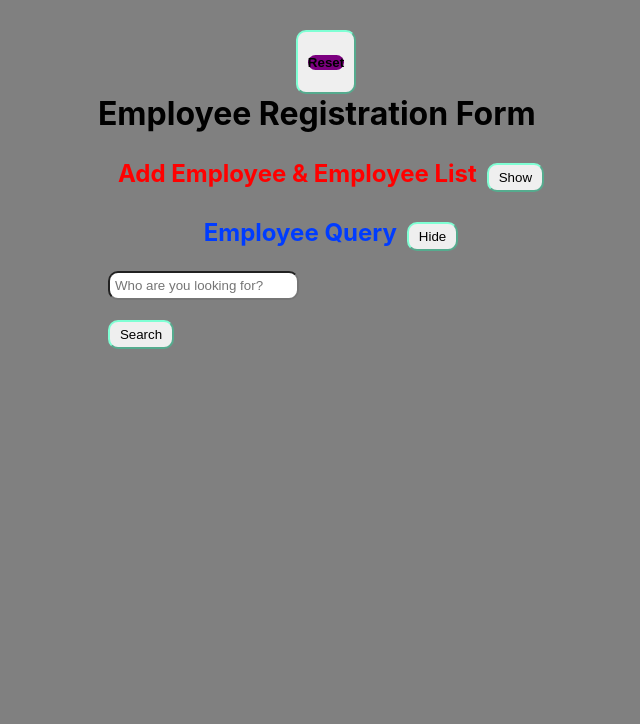
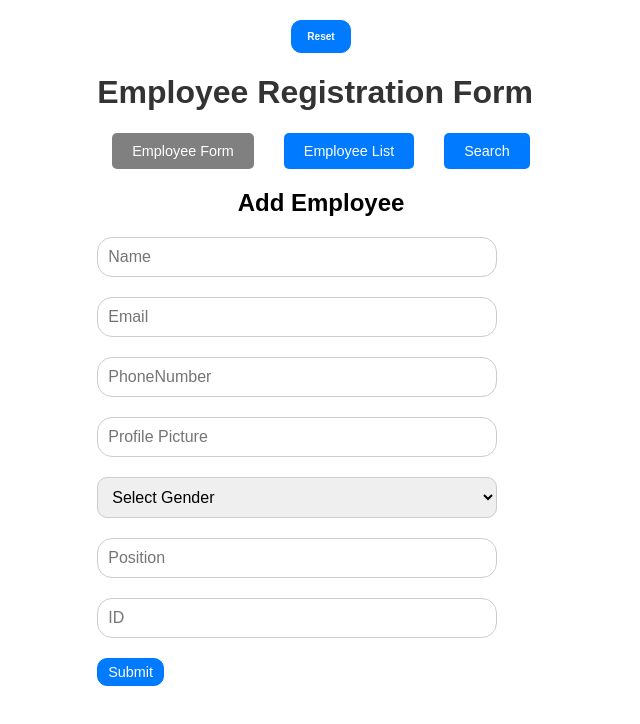
Before and after one commit to Tsageon/EmployeeApp2.0, a React (Create React App) app: page / in a window 1280 px wide. Shown: the top 724 px of the page, without its empty margins (319-959 px from the left). Built offline with nearby package versions, Linux system fonts and the light colour scheme.

Commit message:
InteractiveTabs,SearchOnChangeandRedirect

```diff
--- a/src/components/App2.js
+++ b/src/components/App2.js
@@ -1,32 +1,28 @@
-import React, { useState, useEffect } from 'react';
+import React, { useState, useRef } from 'react';
 import './app2.css';
-import Home from './Home'
 
 function Form() {
-  const [employees,setEmployees] = useState([]);
-  const [searchQuery,setSearchQuery] = useState('');
-  const [filteredEmployees,setFilteredEmployees] = useState([]);
-  const [newEmployee,setNewEmployee] = useState({
-    name: '', gender: '', email: '',
-    phone: '', image: '', position: '', id: ''
+  const [employees, setEmployees] = useState([]);
+  const [searchQuery, setSearchQuery] = useState('');
+  const [filteredEmployees, setFilteredEmployees] = useState([]);
+  const [newEmployee, setNewEmployee] = useState({
+    name: '', gender: '', email: '', phone: '', image: '', position: '', id: ''
   });
-
-  const [isEditing,setIsEditing] = useState(false);
-  const [currentEmployeeId,setCurrentEmployeeId] = useState('');
-  const [errors,setErrors] = useState({});
-
-  const [showEmployeeQuery, setShowEmployeeQuery] = useState(true);
-  const [showFormAndList, setShowFormAndList] = useState(false);
+  const [isEditing, setIsEditing] = useState(false);
+  const [currentEmployeeId, setCurrentEmployeeId] = useState('');
+  const [errors, setErrors] = useState({});
+  const [activeTab, setActiveTab] = useState('form');
+  const searchTimeoutRef = useRef(null);
 
   const validate = () => {
     let tempErrors = {};
     tempErrors.name = newEmployee.name ? "" : "This field is required.";
     tempErrors.gender = newEmployee.gender ? "" : "What do you identify as?";
-    tempErrors.email = newEmployee.email ? (/^[^@\s]+@[^@\s]+\.[^@\s]+$/.test(newEmployee.email) ? "" : "Are you a bot?") : "This field is required.";
-    tempErrors.phone = newEmployee.phone ? (/^\d{10}$/.test(newEmployee.phone) ? "" : "How are we supposed to contact you?") : "This field is required.";
-    tempErrors.image = newEmployee.image ? "" : "What do you look like?";
+    tempErrors.email = newEmployee.email ? (/^[^@\s]+@[^@\s]+\.[^@\s]+$/.test(newEmployee.email) ? "" : "Are you a Robot?") : "This field is required.";
+    tempErrors.phone = newEmployee.phone ? (/^\d{10}$/.test(newEmployee.phone) ? "" : "How will we contact you?") : "This field is required.";
+    tempErrors.image = newEmployee.image ? "" : "Profile Picture is required.";
     tempErrors.position = newEmployee.position ? "" : "Position is required.";
-    tempErrors.id = newEmployee.id ? (/^\d{13}$/.test(newEmployee.id) ? "" : "Government needs this to be 13 digits.") : "Government needs this.";
+    tempErrors.id = newEmployee.id ? (/^\d{13}$/.test(newEmployee.id) ? "" : "This needs to be 13 digits.") : "This field is required.";
     setErrors(tempErrors);
     return Object.values(tempErrors).every(x => x === "");
   };
@@ -34,25 +30,19 @@ function Form() {
   const addEmployee = () => {
     if (!validate()) return;
     if (employees.some(employee => employee.id === newEmployee.id)) {
-      alert('Congrats, you might be a clone.');
+      alert('Congrats, your information might have been compromised.');
       return;
     }
 
-    try {
     setEmployees([...employees, newEmployee]);
     resetForm();
     alert('Poverty avoided successfully!');
-    } catch (error) {
-      alert('Not Happening.Try again.');
-    }
   };
 
   const resetForm = () => {
     setNewEmployee({
-      name: '', gender: '', email: '',
-      phone: '', image: '', position: '', id: ''
+      name: '', gender: '', email: '', phone: '', image: '', position: '', id: ''
     });
-
     setIsEditing(false);
     setCurrentEmployeeId('');
     setErrors({});
@@ -66,18 +56,14 @@ function Form() {
     setNewEmployee(employee);
     setIsEditing(true);
     setCurrentEmployeeId(employee.id);
-    setShowFormAndList(true);
+    setActiveTab('form');
   };
 
   const updateEmployee = () => {
     if (!validate()) return;
 
-    try {
     setEmployees(employees.map(employee => (employee.id === currentEmployeeId ? newEmployee : employee)));
     resetForm();
-    } catch (error) {
-      alert('Government things Happened.Try Again.');
-    }
   };
 
   const handleSubmit = () => {
@@ -89,76 +75,69 @@ function Form() {
   };
 
   const handleSearch = () => {
-    if (employees.length === 0) {
-      alert('No employees found.');
-      return;
-    }
-
-    setFilteredEmployees(employees.filter(employee => employee.name.includes(searchQuery) || employee.id.includes(searchQuery)));
+    setFilteredEmployees(employees.filter(employee =>
+      employee.name.toLowerCase().includes(searchQuery.toLowerCase()) ||
+      employee.id.includes(searchQuery)
+    ));
+    setActiveTab('list');
   };
 
   const handleSearchChange = (e) => {
-    setSearchQuery(e.target.value);
-    if (this.searchTimeout) clearTimeout(this.searchTimeout);
-    this.searchTimeout = setTimeout(handleSearch, 300);
+    const query = e.target.value;
+    setSearchQuery(query);
+
+    if (searchTimeoutRef.current) {
+      clearTimeout(searchTimeoutRef.current);
+    }
+
+    searchTimeoutRef.current = setTimeout(() => {
+      handleSearch();
+    }, 300);
   };
 
-  useEffect(() => {
-    handleSearch();
-    // eslint-disable-next-line
-  }, [employees]);
-
-  return (
-    <div className="app">
-      <h1>Employee Registration Form</h1>
-
-      <div>
-        <h2 className="Two-headings" >
-          {isEditing ? 'Edit Employee' : 'Add Employee'} & Employee List
-          <button onClick={() => setShowFormAndList(!showFormAndList)}>
-            {showFormAndList ? 'Hide' : 'Show'}
-          </button>
-        </h2>
-        {showFormAndList && (
+  const renderForm = () => (
     <>
-            <div>
-              <input type="text" placeholder="Name/Initials?" value={newEmployee.name}
+      <input type="text" placeholder="Name" value={newEmployee.name}
         onChange={(e) => setNewEmployee({ ...newEmployee, name: e.target.value })} />
       <div className="error">{errors.name}</div>
 
-              <input type="email" placeholder="Email?" value={newEmployee.email}
+      <input type="email" placeholder="Email" value={newEmployee.email}
         onChange={(e) => setNewEmployee({ ...newEmployee, email: e.target.value })} />
       <div className="error">{errors.email}</div>
 
-              <input type="text" placeholder="PhoneNo?" value={newEmployee.phone}
+      <input type="text" placeholder="PhoneNumber" value={newEmployee.phone}
         onChange={(e) => setNewEmployee({ ...newEmployee, phone: e.target.value })} />
       <div className="error">{errors.phone}</div>
 
-              <input type="text" placeholder="Profile Pic?" value={newEmployee.image}
+      <input type="text" placeholder="Profile Picture" value={newEmployee.image}
         onChange={(e) => setNewEmployee({ ...newEmployee, image: e.target.value })} />
       <div className="error">{errors.image}</div>
 
       <select className="styled-select"
         value={newEmployee.gender}
-                onChange={(e) => setNewEmployee({...newEmployee,gender: e.target.value})}>
+        onChange={(e) => setNewEmployee({ ...newEmployee, gender: e.target.value })}>
         <option value="">Select Gender</option>
         <option value="Male">Male</option>
         <option value="Female">Female</option>
       </select>
       <div className="error">{errors.gender}</div>
 
-              <input type="text" placeholder="Position/Title?" value={newEmployee.position}
-                onChange={(e) => setNewEmployee({...newEmployee,position: e.target.value })} />
+      <input type="text" placeholder="Position" value={newEmployee.position}
+        onChange={(e) => setNewEmployee({ ...newEmployee, position: e.target.value })} />
       <div className="error">{errors.position}</div>
 
-              <input type="text" placeholder="ID?" value={newEmployee.id}
-                onChange={(e) => setNewEmployee({...newEmployee,id: e.target.value })} />
+      <input type="text" placeholder="ID" value={newEmployee.id}
+        onChange={(e) => setNewEmployee({ ...newEmployee, id: e.target.value })} />
       <div className="error">{errors.id}</div>
 
-              <button onClick={handleSubmit}>{isEditing ? 'Update info?' : 'Submit Info?'}</button>
+      <button className='edit-btns' onClick={handleSubmit}>
+        {isEditing ? 'Update' : 'Submit'}
+      </button>
       {isEditing && <button onClick={resetForm}>Cancel</button>}
-            </div>
+    </>
+  );
 
+  const renderEmployeeList = () => (
     <div className="table-container">
       <table>
         <thead>
@@ -184,8 +163,8 @@ function Form() {
                   <td>{employee.position}</td>
                   <td>{employee.id}</td>
                   <td>
-                            <button onClick={() => editEmployee(employee)}>Edit</button>
-                            <button onClick={() => deleteEmployee(employee.id)}>Delete</button>
+                    <button className='edit' onClick={() => editEmployee(employee)}>Edit</button>
+                    <button className='delete' onClick={() => deleteEmployee(employee.id)}>Delete</button>
                   </td>
                 </tr>
               ))
@@ -197,25 +176,47 @@ function Form() {
         </tbody>
       </table>
     </div>
+  );
+
+  const renderSearch = () => (
+    <>
+      <input type="text" placeholder="Search for employee" value={searchQuery} onChange={handleSearchChange} />
+      <button className='search' onClick={handleSearch}>Search</button>
     </>
-        )}
+  );
+
+  return (
+    <div className="app">
+      <h1>Employee Registration Form</h1>
+
+      <div className="tabs">
+        <button onClick={() => setActiveTab('form')} className={activeTab === 'form' ? 'active-tab' : ''}>Employee Form</button>
+        <button onClick={() => setActiveTab('list')} className={activeTab === 'list' ? 'active-tab' : ''}>Employee List</button>
+        <button onClick={() => setActiveTab('search')} className={activeTab === 'search' ? 'active-tab' : ''}>Search</button>
       </div>
 
+      {activeTab === 'form' && (
         <div>
-        <h2 className='Query-heading'>
-          Employee Query
-          <button onClick={() => setShowEmployeeQuery(!showEmployeeQuery)}>
-            {showEmployeeQuery ? 'Hide' : 'Show'}
-          </button>
-        </h2>
-        {showEmployeeQuery && (
-          <div>
-            <input type="text" placeholder="Who are you looking for?" value={searchQuery}
-              onChange={handleSearchChange}/>
-            <button onClick={handleSearch}>Search</button>
+          <h2 className="Two-headings">{isEditing ? 'Edit Employee' : 'Add Employee'}</h2>
+          {renderForm()}
         </div>
       )}
+
+      {activeTab === 'list' && (
+        <div>
+          <h2 className="Two-headings">Employee List</h2>
+          {renderEmployeeList()}
         </div>
+      )}
+
+      {activeTab === 'search' && (
+        <div>
+          <h2 className="Query-heading">Employee Query</h2>
+          {renderSearch()}
+          {}
+          {searchQuery && renderEmployeeList()}
+        </div>
+      )}
     </div>
   );
 }
--- a/src/components/app2.css
+++ b/src/components/app2.css
@@ -1,88 +1,163 @@
-.App{
+.App {
   padding: 20px;
   display: flex;
   flex-direction: column;
-  align-items: center;}
+  align-items: center;
+  background-color: white;
+  color: #333;
+  font-family: Arial, sans-serif;
+}
 
+h1 {
+  margin: 10;
+  font-size: 2em;
+  color: #333;
+}
 
- h1{
-  margin: 0px;}
+.Two-headings, .Query-heading {
+  color: black;
+  text-align: center;
+  margin-bottom: 20px;
+}
 
-.Two-headings{
-  color: rgb(255, 0, 0);}
+body {
+  background-color: #f5f5f5;
+  margin: 0;
+  font-family: Arial, sans-serif;
+}
 
-.Query-heading{
-   color: rgb(0, 60, 255);
-  justify-self: center;}
-
- body{
-  background-color: grey;}
-
- input{
-  display: block;
-  border-radius: 10px;
-  margin: 10px;
-  padding: 5px;}
-
- button{
-  margin-top: 10px;
-  margin-left: 10px;
-  padding: 5px 10px;
-  border-radius: 10px;
-  border-color: aquamarine;}
-
-  .Refresh{
-  background-color: rgb(124, 0, 128);
-  border-radius: 20px;
-  border-color: purple;}
+input, select {
+  width: 100%;
+  max-width: 400px;
+  padding: 10px;
+  margin: 0 0;
+  border-radius: 15px;
+  border: 1px solid #ccc;
+  box-sizing: border-box;
+  font-size: 1em;
+}
 
 .styled-select {
   border-radius: 10px;
-  border-color: black;
-  margin-left: 10px;
-  padding: 5px;
+  border: 1px solid #ccc;
+  padding: 10px;
+  font-size: 1em;
+  width: 100%;
+  max-width: 400px;
+  box-sizing: border-box;
 }
 
+h2 {
+  margin-top: 20px;
+  text-align: center;
+  color: #333;
+}
 
- h2{
-  margin-top: 20px;
-  padding-left: 20px;
-  justify-self: center;}
+div {
+  margin-bottom: 20px;
+}
 
- div{
-  margin-bottom: 20px;}
+.table-container {
+  width: 100%;
+  max-width: 1000px;
+  margin: 20px auto;
+  overflow-x: auto;
+}
 
 table {
-  justify-self: center;
-  width: 80%;
-  margin: 20px auto;
-  margin-left: 20px;
+  width: 100%;
   border-collapse: collapse;
-  background-color: whitesmoke;
+  background-color: #fff;
+  border-radius: 15px;
+  box-shadow: 0 0 10px rgba(0, 0, 0, 0.1);
+}
+
+th {
+  background-color: #007bff;
+  color: white;
+  font-weight: bold;
+  padding: 10px;
+}
+
+td {
+  padding: 12px;
+}
+
+tr:nth-child(even) {
+  background-color: #f2f2f2;
+}
+
+tr:hover {
+  background-color: #ddd;
+}
+button {
+  padding: 5px 10px;
   border-radius: 10px;
-  overflow: hidden;
-  box-shadow: 0 0 10px rgba(0, 0, 0, 0.1);}
+  font-size: 0.9em;
+  border: 1px solid #007bff;
+  background-color: #007bff;
+  color: white;
+  cursor: pointer;
+}
 
- th,td{
-  padding: 10px;
-  text-align: left;
-  border-bottom: 1px solid #ddd;}
+button:hover {
+  background-color: grey;
+  border-color: #0056b3;
+}
 
- th{
-  background-color:whitesmoke;
-  color: black;
-  font-weight: bold; }
+ .edit,.delete {
+  padding: auto auto;
+  margin-bottom: 8px;
+  justify-content: center;
+  display: flex;
+  width: 50px;
+  border-radius: 5px;
+  font-size: 0.7em;
+}
+.search{
+  display: flex;
+  margin-top: 10px;
+}
+.Refresh {
+  margin: 5px;
+  padding: 0px 0px;
+  border-radius: 100px;
+  font-size: 0.7em;
+}
 
- tr:nth-child(even){
-  background-color: #f2f2f2;}
-
- tr:hover{
-  background-color: #ddd;}
-
- table caption{
+table caption {
   margin: 10px;
   font-weight: bold;
-  font-size: 1.2em;}
+  font-size: 1.2em;
+  color: #333;
+}
 
 .table-container h2 {
-    margin: 20px 0;}
+  margin: 20px 0;
+  font-size: 1.5em;
+  color: #333;
+  text-align: center;
+}
+.tabs {
+  display: flex;
+  justify-content: center;
+  margin-bottom: 20px;
+}
+
+.tabs button {
+  background-color: #007bff;
+  color: white;
+  border: none;
+  padding: 10px 20px;
+  cursor: pointer;
+  border-radius: 5px;
+  margin: 0 15px;
+}
+
+.tabs button.active-tab {
+  background-color: grey;
+}
+.error {
+  color: #ff4d4d;
+  font-size: 0.9em;
+  margin-top: 5px;}
```
Also changed, not shown: src/App.js (line endings or trailing spaces). Lines whose indentation alone changed are shown as unchanged.
